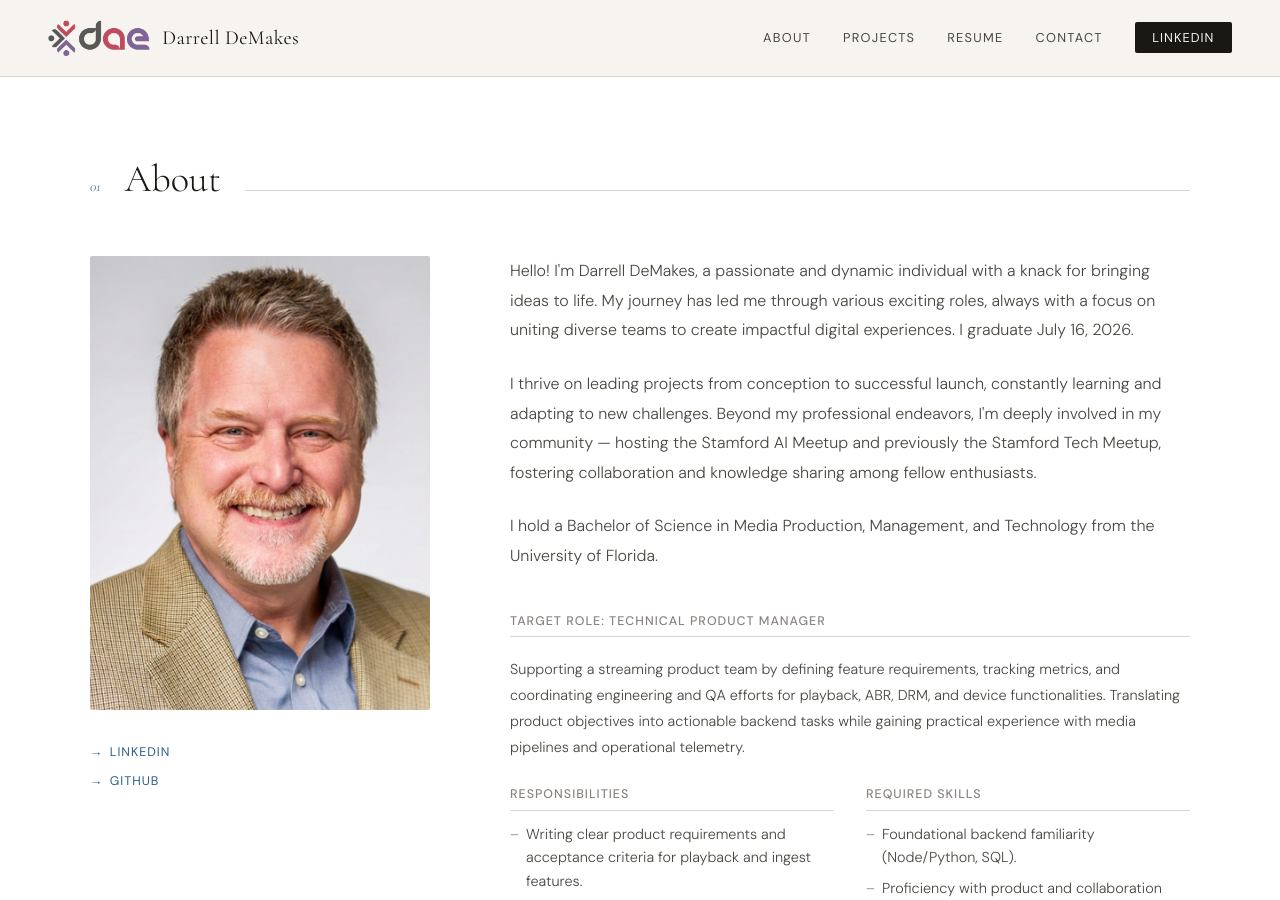
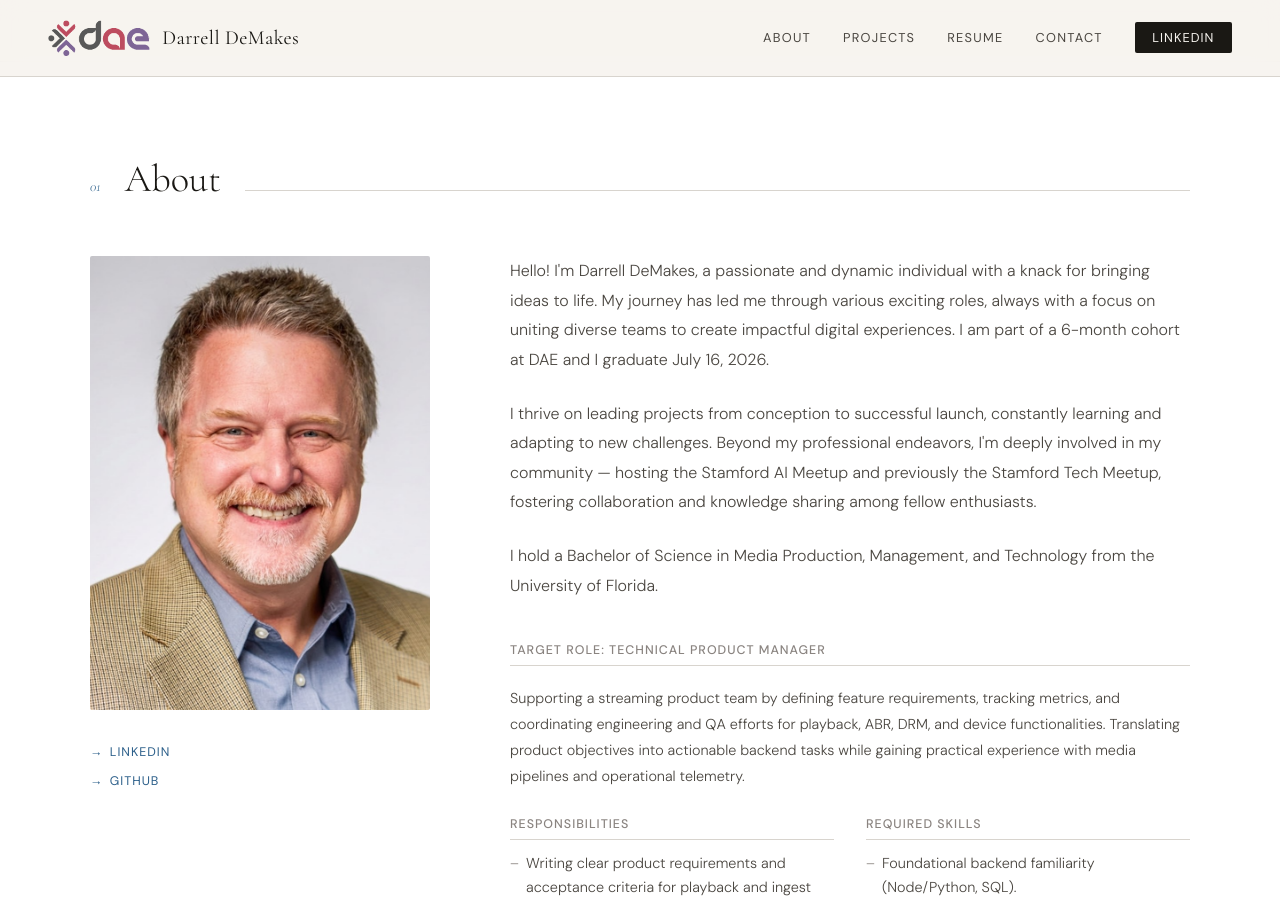
Before and after one commit to ddemakes/Darrell_DeMakes_6_Month_DAE, a Jekyll site: the page docs/index.html, which Jekyll copies as it is, in a window 1280 px wide and 900 px high, scrolled down 839 px. Built offline with Jekyll 4.4.1, drawn with Linux system fonts in a browser that asks for light colours.

Commit message:
Update GitHub Pages with DAE cohort information per Abinav

```diff
--- a/docs/index.html
+++ b/docs/index.html
@@ -777,7 +777,7 @@
           </div>
         </div>
         <div class="about-text">
-          <p>Hello! I'm Darrell DeMakes, a passionate and dynamic individual with a knack for bringing ideas to life. My journey has led me through various exciting roles, always with a focus on uniting diverse teams to create impactful digital experiences. I graduate July 16, 2026.</p>
+          <p>Hello! I'm Darrell DeMakes, a passionate and dynamic individual with a knack for bringing ideas to life. My journey has led me through various exciting roles, always with a focus on uniting diverse teams to create impactful digital experiences. I am part of a 6-month cohort at DAE and I graduate July 16, 2026.</p>
           <p>I thrive on leading projects from conception to successful launch, constantly learning and adapting to new challenges. Beyond my professional endeavors, I'm deeply involved in my community — hosting the Stamford AI Meetup and previously the Stamford Tech Meetup, fostering collaboration and knowledge sharing among fellow enthusiasts.</p>
           <p>I hold a Bachelor of Science in Media Production, Management, and Technology from the University of Florida.</p>
 
```
Also changed, not shown: 1 other file.
